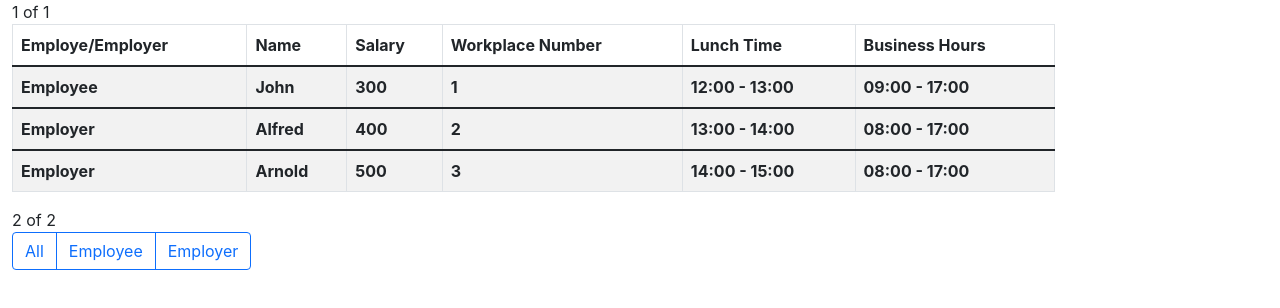
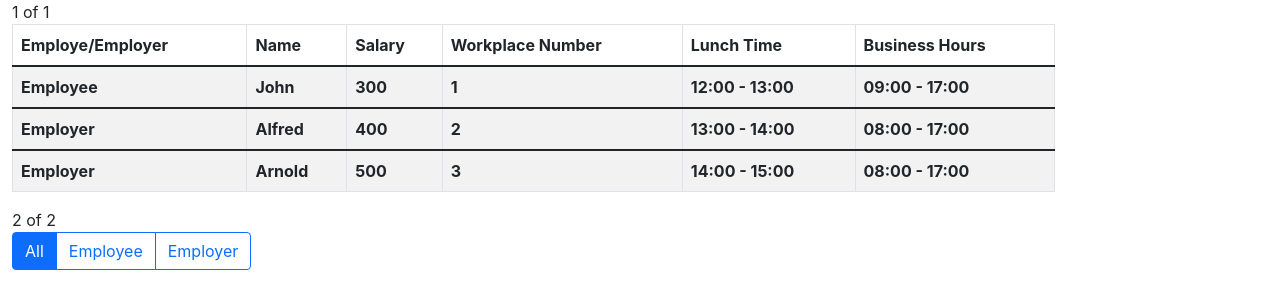
Before and after one commit to Decpwnz/employers-employees-frontend, a React (Vite) app: page / in a window 1280 px wide. Shown: the top 308 px of the page. Built offline with nearby package versions, Linux system fonts and the light colour scheme.

Commit message:
fix: add prop-types

```diff
--- a/package.json
+++ b/package.json
@@ -9,6 +9,7 @@
   },
   "dependencies": {
     "bootstrap": "^5.1.3",
+    "prop-types": "^15.8.1",
     "react": "^18.0.0",
     "react-bootstrap": "^2.2.3",
     "react-dom": "^18.0.0",
--- a/src/components/Container.jsx
+++ b/src/components/Container.jsx
@@ -16,7 +16,7 @@ const PersonData = {
 
 function Container() {
   const [team, setTeam] = useState(data);
-  const [active, setActive] = useState();
+  const [active, setActive] = useState(PersonData.All);
 
   const handleClick = (event) => {
     const typeFilter = event.target.value;
--- a/src/components/Table.jsx
+++ b/src/components/Table.jsx
@@ -1,4 +1,5 @@
-import { Table as RBTable } from 'react-bootstrap';
+import PropTypes from 'prop-types';
+import RBTable from 'react-bootstrap/Table';
 
 function Table({ team }) {
   return (
@@ -31,4 +32,16 @@ function Table({ team }) {
   );
 }
 
+Table.propTypes = {
+  team: PropTypes.arrayOf(PropTypes.shape({
+    id: PropTypes.number.isRequired,
+    type: PropTypes.string.isRequired,
+    name: PropTypes.string.isRequired,
+    salary: PropTypes.number.isRequired,
+    workplaceNumber: PropTypes.number.isRequired,
+    lunchTime: PropTypes.string.isRequired,
+    businessHours: PropTypes.string.isRequired,
+  })).isRequired,
+};
+
 export default Table;
--- a/src/components/TypeFilter.jsx
+++ b/src/components/TypeFilter.jsx
@@ -1,3 +1,4 @@
+import PropTypes from 'prop-types';
 import Button from 'react-bootstrap/Button';
 import ButtonGroup from 'react-bootstrap/ButtonGroup';
 
@@ -35,4 +36,9 @@ function TypeFilter({ onClick, active }) {
   );
 }
 
+TypeFilter.propTypes = {
+  onClick: PropTypes.func.isRequired,
+  active: PropTypes.string.isRequired,
+};
+
 export default TypeFilter;
```
Also changed, not shown: .eslintrc.json.
